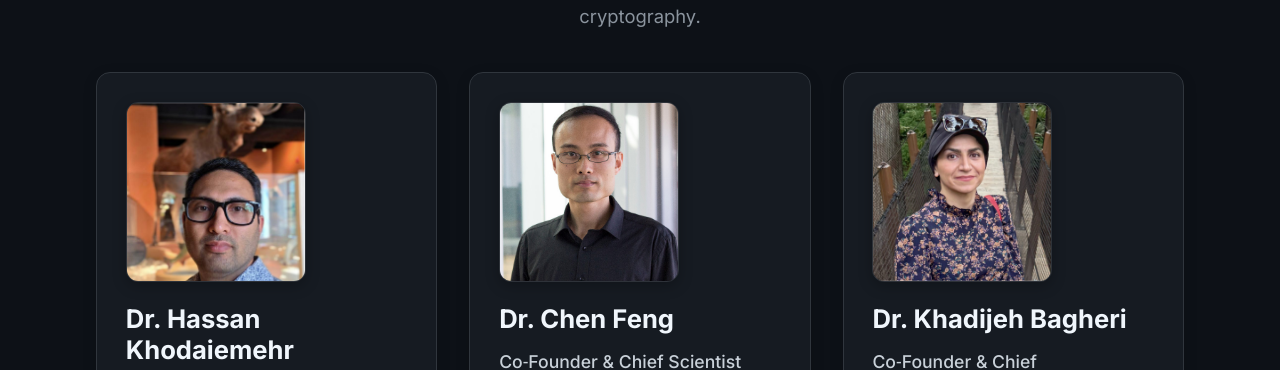
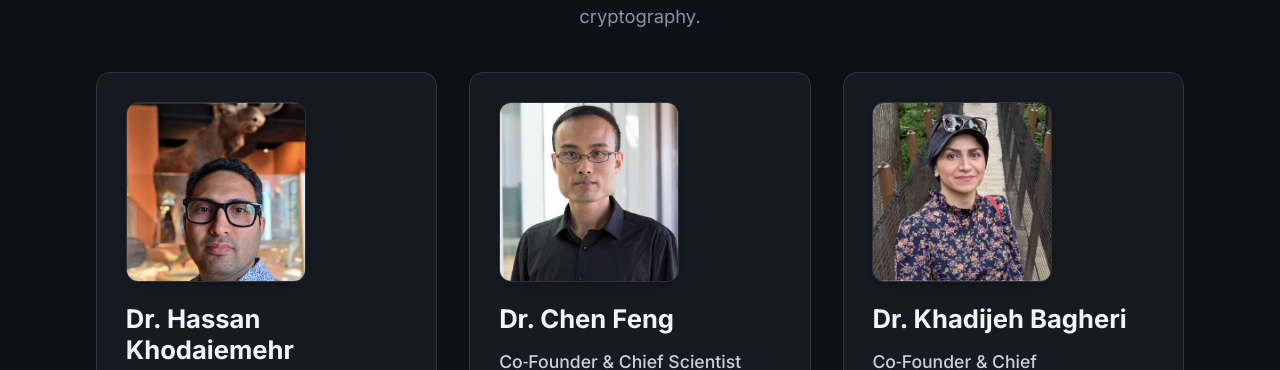
Before and after one commit to hassankhodaiemehr/qtransitionlabs, a Jekyll site: the page built from team.md, in a window 1280 px wide. Shown: the part 220-590 px from the top of the page. Built offline with Jekyll 4.4.1, drawn with Linux system fonts in a browser that asks for light colours.

Commit message:
Fix Hassan team photo to crop from top not bottom

```diff
--- a/assets/css/pages.css
+++ b/assets/css/pages.css
@@ -35,7 +35,7 @@
   height: 180px;
   aspect-ratio: 1;
   object-fit: cover;
-  object-position: top center;
+  object-position: center center;
   display: block;
   border-radius: 12px;
   margin-bottom: 1rem;
@@ -44,20 +44,47 @@
   transition: transform 0.25s ease, box-shadow 0.25s ease;
 }
 
+/* Hassan's portrait is 3:4 — clip from the bottom so the head stays visible. */
+.team-photo-frame {
+  width: 180px;
+  height: 180px;
+  overflow: hidden;
+  border-radius: 12px;
+  margin-bottom: 1rem;
+  border: 1px solid rgba(255, 255, 255, 0.1);
+  box-shadow: 0 4px 14px rgba(0, 0, 0, 0.25);
+  transition: transform 0.25s ease, box-shadow 0.25s ease;
+}
+
+.team-photo-frame .team-photo--hassan {
+  width: 180px;
+  height: auto;
+  aspect-ratio: auto;
+  object-fit: unset;
+  object-position: unset;
+  margin-bottom: 0;
+  border: none;
+  box-shadow: none;
+  border-radius: 0;
+}
+
 @media (prefers-reduced-motion: no-preference) {
-  .team-card:hover .team-photo {
+  .team-card:hover .team-photo,
+  .team-card:hover .team-photo-frame {
     transform: scale(1.03);
     box-shadow: 0 8px 20px rgba(0, 0, 0, 0.35);
   }
 }
 
-body.light-mode .team-photo {
+body.light-mode .team-photo,
+body.light-mode .team-photo-frame {
   border-color: rgba(0, 0, 0, 0.08);
   box-shadow: 0 4px 14px rgba(0, 0, 0, 0.08);
 }
 
 @media (prefers-reduced-motion: no-preference) {
-  body.light-mode .team-card:hover .team-photo {
+  body.light-mode .team-card:hover .team-photo,
+  body.light-mode .team-card:hover .team-photo-frame {
     box-shadow: 0 8px 20px rgba(0, 0, 0, 0.12);
   }
 }
--- a/team.md
+++ b/team.md
@@ -15,7 +15,9 @@
 <div class="card-grid card-grid-3">
 
 <div class="card team-card">
-  <img src="/assets/team/hassan.jpeg" alt="Photo of Dr. Hassan Khodaiemehr" class="team-photo" width="180" height="180">
+  <div class="team-photo-frame team-photo-frame--hassan">
+    <img src="/assets/team/hassan.jpeg" alt="Photo of Dr. Hassan Khodaiemehr" class="team-photo team-photo--hassan" width="720" height="960">
+  </div>
   <h2>Dr. Hassan Khodaiemehr</h2>
   <h4>Co‑Founder &amp; CEO</h4>
 
```
